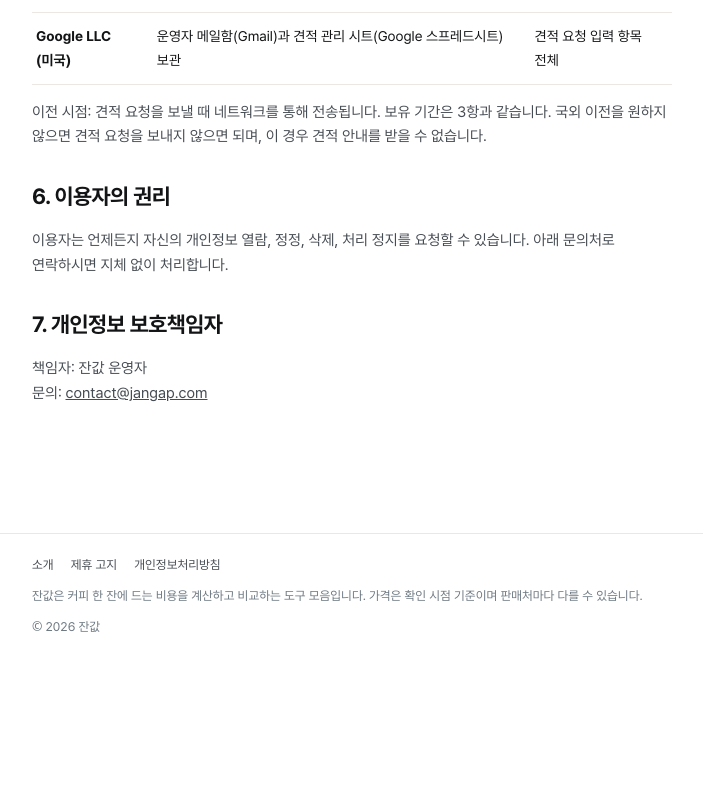
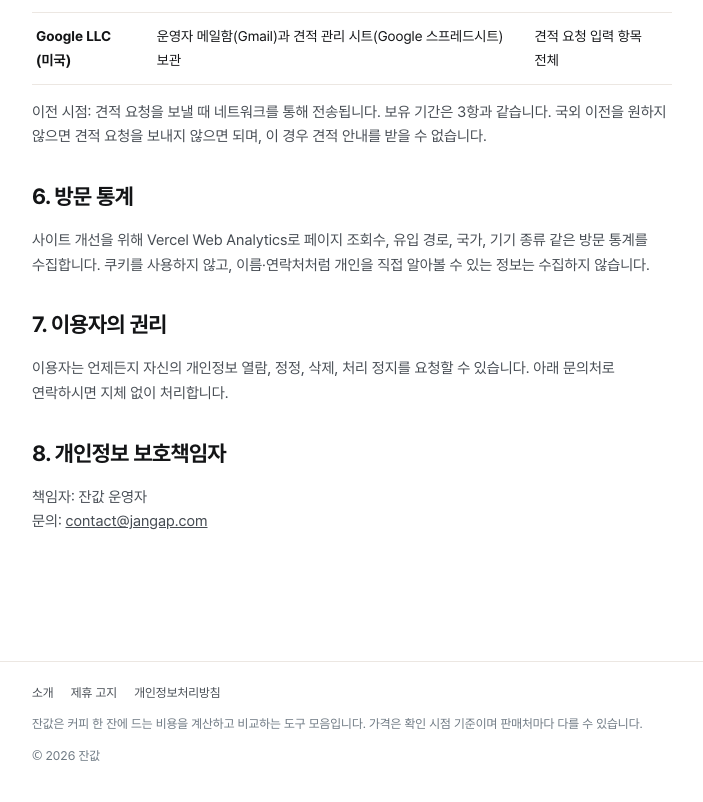
Before and after one commit to Jamie-ggul/jangap-site, an Astro site: page /privacy in a window 1280 px wide. Shown: the part 1163-1965 px from the top of the page, without its empty margins (288-991 px from the left). Before the commit the page ends 1836 px from the top, so only its background shows below. Built offline with nearby package versions, Linux system fonts and the light colour scheme; Astro itself is replaced by a stand-in of ours.

Commit message:
Add Vercel Web Analytics; privacy section on visit stats
Co-Authored-By: Claude Opus 5.5 <noreply@anthropic.com>
Claude-Session: https://claude.ai/code/session_01HYUbGe9x38ypwE1LHCTTZG

```diff
--- a/src/layouts/Base.astro
+++ b/src/layouts/Base.astro
@@ -1,5 +1,6 @@
 ---
 import '../styles/global.css';
+import Analytics from '@vercel/analytics/astro';
 interface Props { title: string; description: string; path: string; home?: boolean; wide?: boolean; disclose?: string; ogImage?: string }
 const { title, description, path, home = false, wide = false, disclose, ogImage = '/img/og-home.jpg' } = Astro.props;
 const site = 'https://jangap.com';
@@ -59,5 +60,6 @@ const fullTitle = home ? title : `${title} | 잔값`;
       <p>© 2026 잔값</p>
     </div>
   </footer>
+  <Analytics />
 </body>
 </html>
--- a/src/pages/privacy.astro
+++ b/src/pages/privacy.astro
@@ -37,10 +37,13 @@ import Base from '../layouts/Base.astro';
     </table>
     <p>이전 시점: 견적 요청을 보낼 때 네트워크를 통해 전송됩니다. 보유 기간은 3항과 같습니다. 국외 이전을 원하지 않으면 견적 요청을 보내지 않으면 되며, 이 경우 견적 안내를 받을 수 없습니다.</p>
 
-    <h2>6. 이용자의 권리</h2>
+    <h2>6. 방문 통계</h2>
+    <p>사이트 개선을 위해 Vercel Web Analytics로 페이지 조회수, 유입 경로, 국가, 기기 종류 같은 방문 통계를 수집합니다. 쿠키를 사용하지 않고, 이름·연락처처럼 개인을 직접 알아볼 수 있는 정보는 수집하지 않습니다.</p>
+
+    <h2>7. 이용자의 권리</h2>
     <p>이용자는 언제든지 자신의 개인정보 열람, 정정, 삭제, 처리 정지를 요청할 수 있습니다. 아래 문의처로 연락하시면 지체 없이 처리합니다.</p>
 
-    <h2>7. 개인정보 보호책임자</h2>
+    <h2>8. 개인정보 보호책임자</h2>
     <p>책임자: 잔값 운영자<br>문의: <a href="mailto:contact@jangap.com">contact@jangap.com</a></p>
   </article>
 </Base>
```
Also changed, not shown: package.json (+10 -2 lines), 1 other file.
